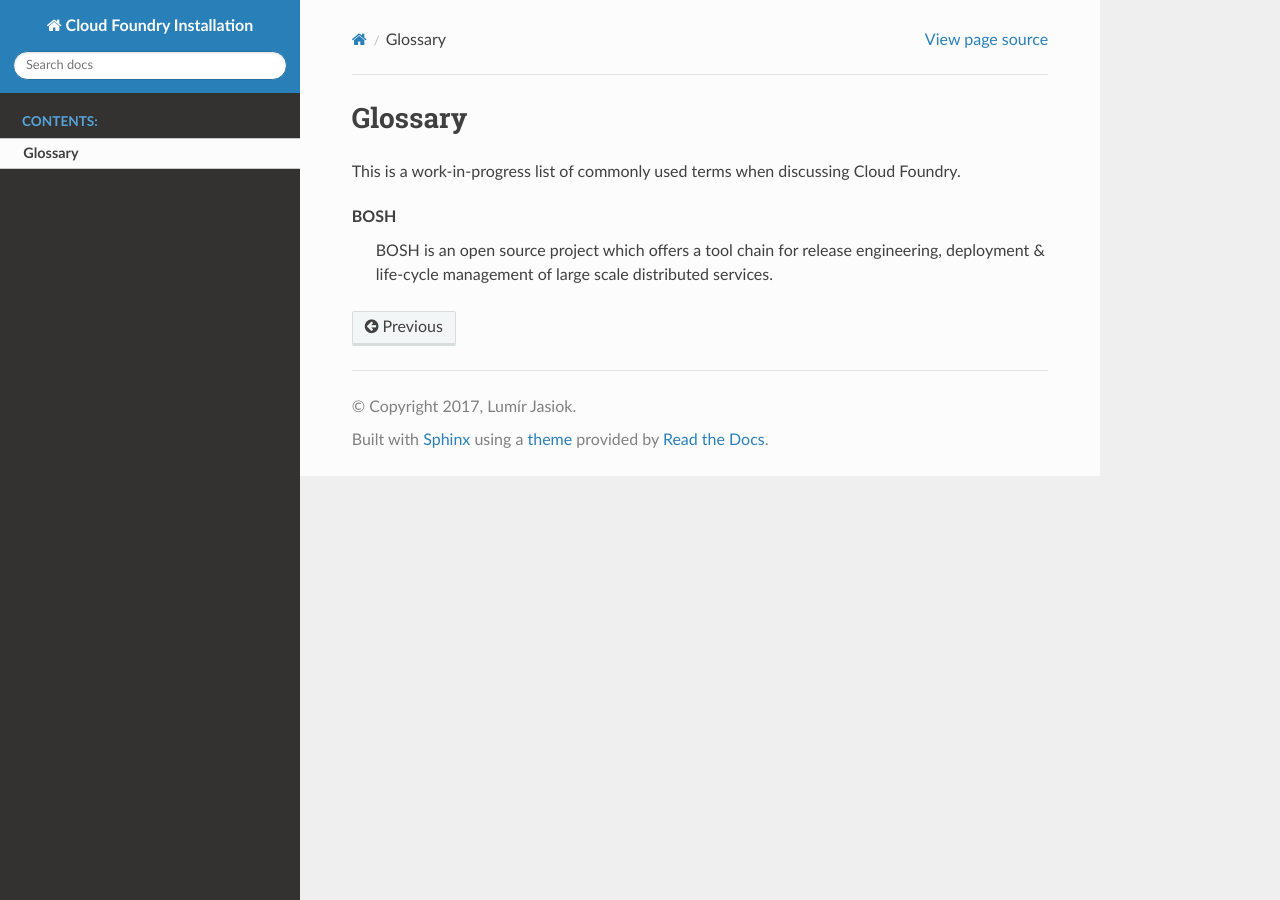
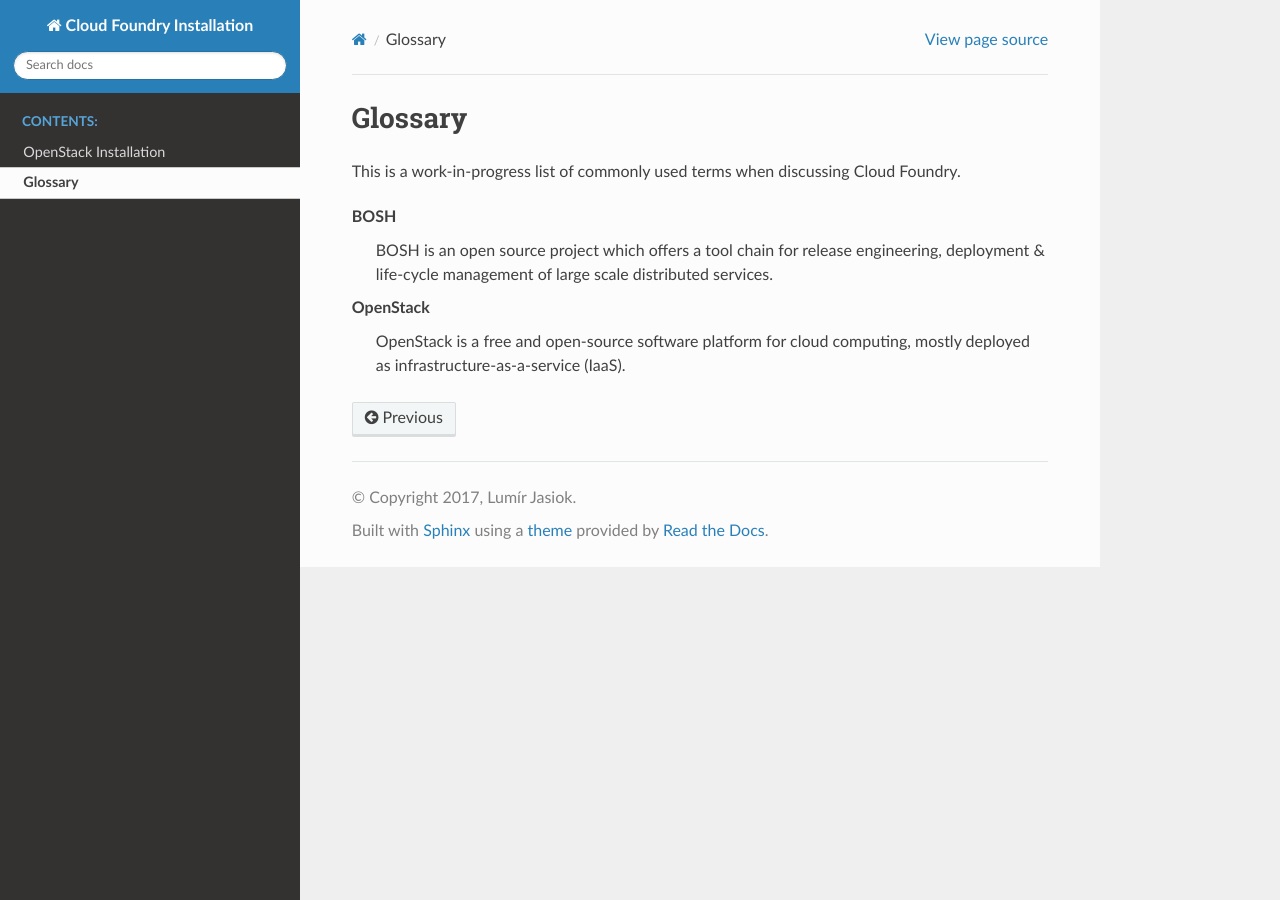
Before and after one commit to jas02/cloudfoundry-installation, a Sphinx documentation site: the page built from docs/source/glossary.rst, in a window 1280 px wide. Built offline with Sphinx 7.4.7 and the Read the Docs theme 2.0.0, drawn with Linux system fonts in a browser that asks for light colours; formulas are drawn with MathJax 3.

Commit message:
Add base OpenStack docs structure

```diff
--- a/docs/source/glossary.rst
+++ b/docs/source/glossary.rst
@@ -10,3 +10,6 @@
     BOSH
 
         BOSH is an open source project which offers a tool chain for release engineering, deployment & life-cycle management of large scale distributed services.
+    OpenStack
+
+        OpenStack is a free and open-source software platform for cloud computing, mostly deployed as infrastructure-as-a-service (IaaS).
--- a/docs/source/index.rst
+++ b/docs/source/index.rst
@@ -10,6 +10,7 @@
    :maxdepth: 2
    :caption: Contents:
 
+   open_stack/index
    glossary
 
 Indices and tables
--- /dev/null
+++ b/docs/source/open_stack/index.rst
@@ -0,0 +1,5 @@
+=======================
+OpenStack Installation
+=======================
+
+.. include:: requirements.rst
--- /dev/null
+++ b/docs/source/open_stack/requirements.rst
@@ -0,0 +1,4 @@
+OpenStack Requirements
+=======================
+
+Requirements specific for OpenStack.
```
Also changed, not shown: 1 other file.
